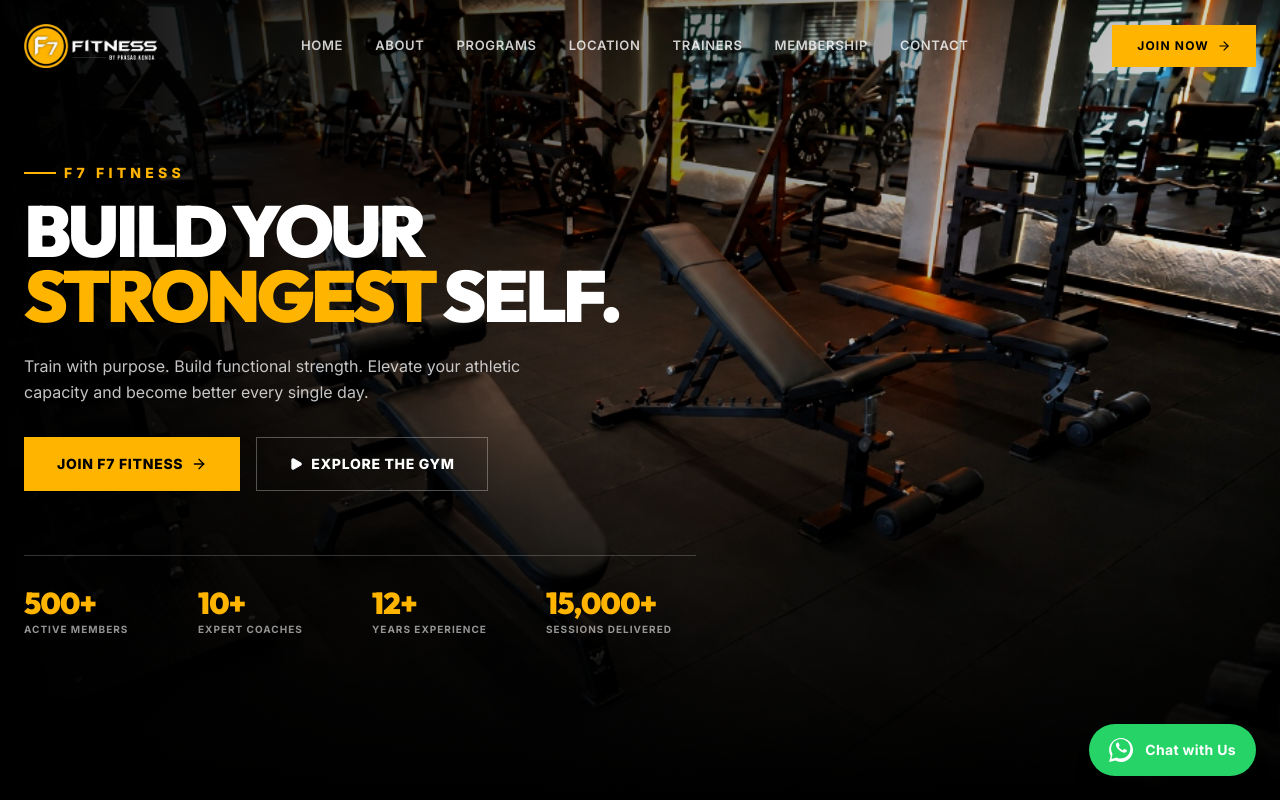
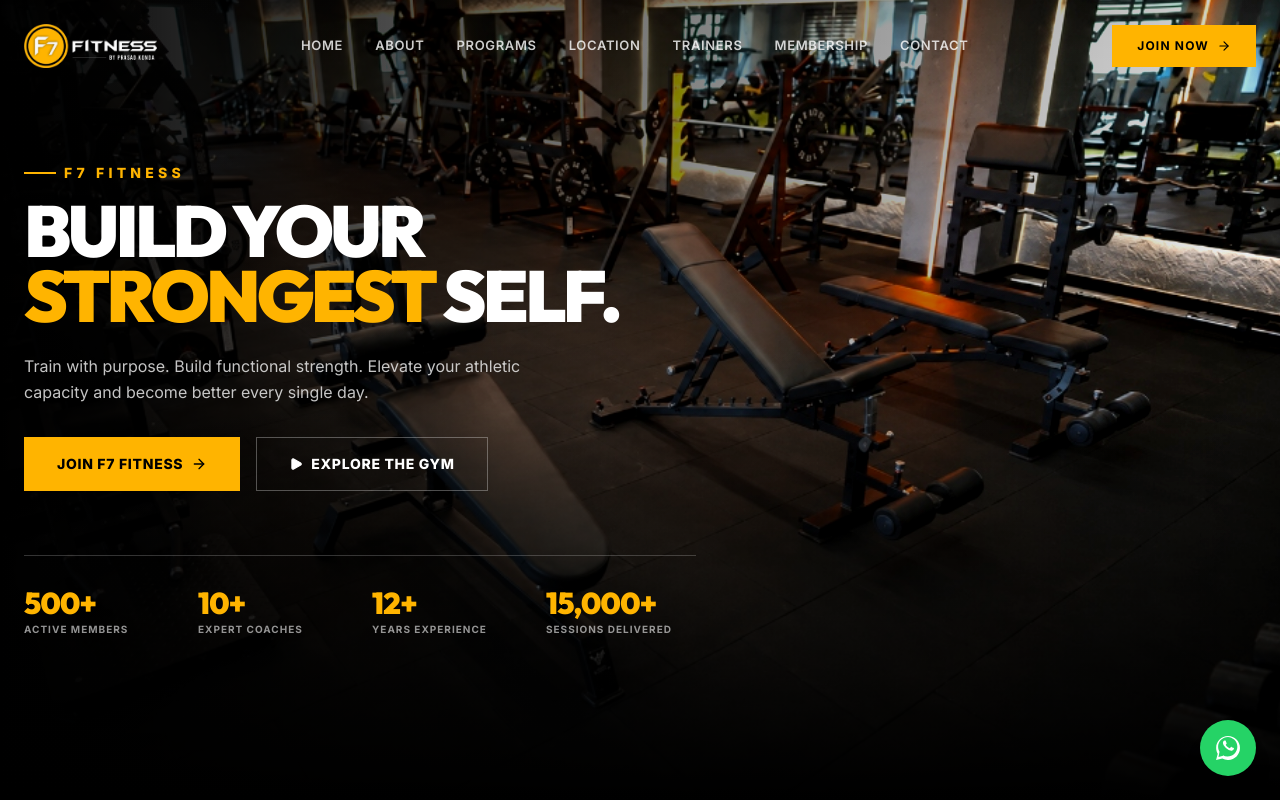
Before and after one commit to sftechnicalwing-boop/F7fitness, a React (Vite) app: page / in a window 1280 px wide. Shown: the top 800 px of the page. Built offline with nearby package versions, Linux system fonts and the light colour scheme.

Commit message:
ui: icon-only chatbot button with pulse animation

```diff
--- a/src/components/ChatWidget.tsx
+++ b/src/components/ChatWidget.tsx
@@ -46,14 +46,17 @@
   return (
     <>
       {/* Floating Launcher */}
+      <div className={`fixed bottom-6 right-6 z-50 transition-all duration-300 ${open ? 'opacity-0 pointer-events-none scale-90' : 'opacity-100 scale-100'}`}>
+        {/* Pulse ring */}
+        <span className="absolute inset-0 rounded-full bg-[#25D366] animate-ping opacity-30" />
         <button
           onClick={() => setOpen(true)}
           aria-label="Chat with F7 Fitness"
-        className={`fixed bottom-6 right-6 z-50 flex items-center gap-3 bg-[#25D366] text-white font-sans font-bold text-sm px-5 py-3.5 rounded-full shadow-xl hover:shadow-2xl hover:bg-[#22c35e] transition-all duration-300 ${open ? 'opacity-0 pointer-events-none scale-90' : 'opacity-100 scale-100'}`}
+          className="relative flex items-center justify-center w-14 h-14 bg-[#25D366] hover:bg-[#22c35e] text-white rounded-full shadow-xl hover:shadow-2xl hover:scale-110 active:scale-95 transition-all duration-300"
         >
           <WaIcon />
-        <span className="tracking-wide">Chat with Us</span>
         </button>
+      </div>
 
       {/* Widget Panel */}
       <div
```
Lines whose indentation alone changed are shown as unchanged.
